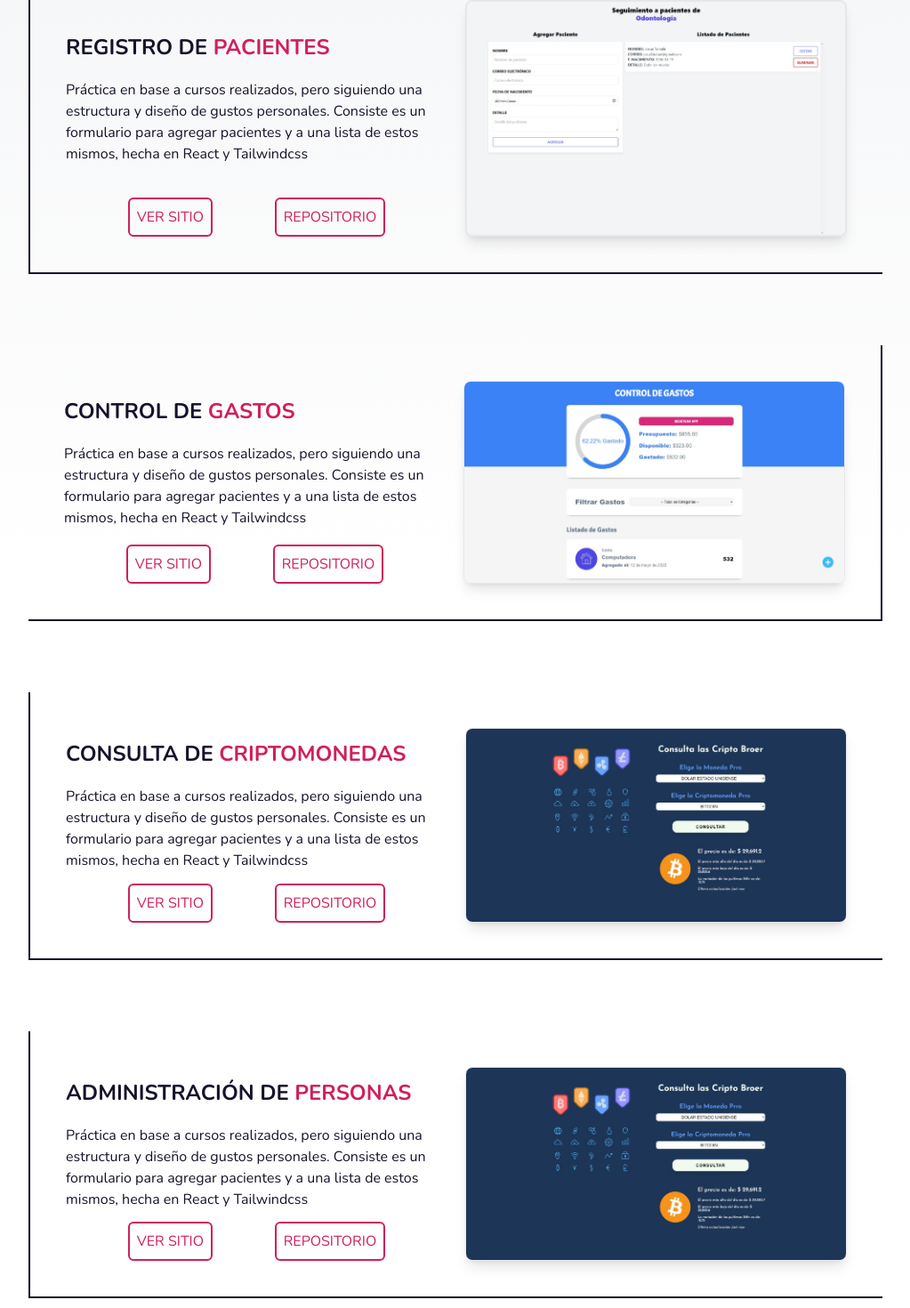
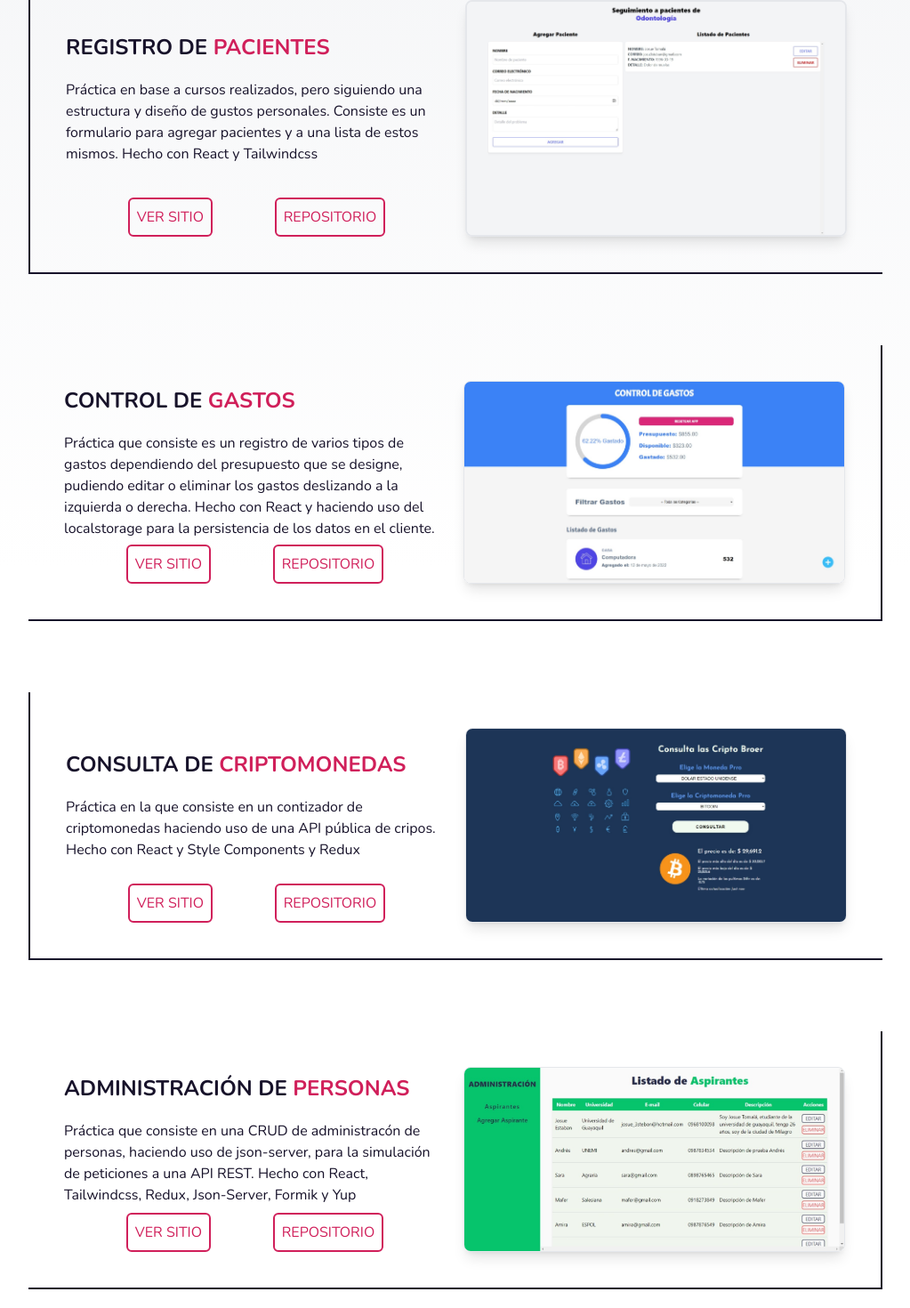
Before and after one commit to josu3steban/personal-portfolio, a React (Vite) app: page / in a window 1280 px wide. Shown: the part 2122-3592 px from the top of the page at 89% size, without its empty margins (128-1151 px from the left). Built offline with nearby package versions, Linux system fonts and the light colour scheme.

Commit message:
Practicas terminado

```diff
--- a/src/components/Projects.jsx
+++ b/src/components/Projects.jsx
@@ -1,6 +1,7 @@
 import ImgPaciente from '../assets/img/pract-pacientes.jpeg';
 import ImgControl from '../assets/img/pract-control.jpeg';
 import ImgCripto from '../assets/img/pract-cripto.jpeg';
+import ImgAdmin from '../assets/img/pract-admin.jpeg';
 
 export const Projects = () => {
   return (
@@ -18,7 +19,7 @@ export const Projects = () => {
                 <div className="flex flex-col w-1/2 text-[#17122A]">
                     <div className="grow flex flex-col justify-center">
                         <h2 className='mb-5 uppercase text-2xl font-bold'>Registro de <span className='text-[#D01F5A]'>pacientes</span></h2>
-                        <p>Práctica en base a cursos realizados, pero siguiendo una estructura y diseño de gustos personales. Consiste es un formulario para agregar pacientes y a una lista de estos mismos, hecha en React y Tailwindcss</p>
+                        <p>Práctica en base a cursos realizados, pero siguiendo una estructura y diseño de gustos personales. Consiste es un formulario para agregar pacientes y a una lista de estos mismos. Hecho con React y Tailwindcss</p>
                     </div>
 
                     <div className="flex justify-evenly">
@@ -38,7 +39,7 @@ export const Projects = () => {
                 <div className="flex flex-col w-1/2 text-[#17122A]">
                     <div className="grow flex flex-col justify-center">
                         <h2 className='mb-5 uppercase text-2xl font-bold'>control de <span className='text-[#D01F5A]'>gastos</span></h2>
-                        <p>Práctica en base a cursos realizados, pero siguiendo una estructura y diseño de gustos personales. Consiste es un formulario para agregar pacientes y a una lista de estos mismos, hecha en React y Tailwindcss</p>
+                        <p>Práctica que consiste es un registro de varios tipos de gastos dependiendo del presupuesto que se designe, pudiendo editar o eliminar los gastos deslizando a la izquierda o derecha. Hecho con React y haciendo uso del localstorage para la persistencia de los datos en el cliente.</p>
                     </div>
 
                     <div className="flex justify-evenly">
@@ -48,7 +49,7 @@ export const Projects = () => {
                 </div>
 
                 <div className="w-1/2 rounded-lg overflow-hidden shadow-lg border">
-                    <img src={ ImgControl } alt="captura de pacientes" />
+                    <img src={ ImgControl } alt="captura de control de gastos" />
                 </div>
 
             </article>
@@ -58,7 +59,7 @@ export const Projects = () => {
                 <div className="flex flex-col w-1/2 text-[#17122A]">
                     <div className="grow flex flex-col justify-center">
                         <h2 className='mb-5 uppercase text-2xl font-bold'>consulta de <span className='text-[#D01F5A]'>criptomonedas</span></h2>
-                        <p>Práctica en base a cursos realizados, pero siguiendo una estructura y diseño de gustos personales. Consiste es un formulario para agregar pacientes y a una lista de estos mismos, hecha en React y Tailwindcss</p>
+                        <p>Práctica en la que consiste en un contizador de criptomonedas haciendo uso de una API pública de cripos. Hecho con React y Style Components y Redux</p>
                     </div>
 
                     <div className="flex justify-evenly">
@@ -68,17 +69,17 @@ export const Projects = () => {
                 </div>
 
                 <div className="w-1/2 rounded-lg overflow-hidden shadow-lg border">
-                    <img src={ ImgCripto } alt="captura de pacientes" />
+                    <img src={ ImgCripto } alt="captura de consulta de criptomonedas" />
                 </div>
 
             </article>
 
-            <article className='mt-20 w-3/4 flex gap-5 p-10 border-[#17122A] border-l-2 border-b-2'>
+            <article className='mt-20 w-3/4 flex gap-5 p-10 border-[#17122A] border-r-2 border-b-2'>
 
                 <div className="flex flex-col w-1/2 text-[#17122A]">
                     <div className="grow flex flex-col justify-center">
                         <h2 className='mb-5 uppercase text-2xl font-bold'>administración de <span className='text-[#D01F5A]'>personas</span></h2>
-                        <p>Práctica en base a cursos realizados, pero siguiendo una estructura y diseño de gustos personales. Consiste es un formulario para agregar pacientes y a una lista de estos mismos, hecha en React y Tailwindcss</p>
+                        <p>Práctica que consiste en una CRUD de administracón de personas, haciendo uso de json-server, para la simulación de peticiones a una API REST. Hecho con React, Tailwindcss, Redux, Json-Server, Formik y Yup</p>
                     </div>
 
                     <div className="flex justify-evenly">
@@ -88,7 +89,7 @@ export const Projects = () => {
                 </div>
 
                 <div className="w-1/2 rounded-lg overflow-hidden shadow-lg border">
-                    <img src={ ImgCripto } alt="captura de pacientes" />
+                    <img src={ ImgAdmin } alt="captura de administracion de personas" />
                 </div>
 
             </article>
```
Also changed, not shown: src/assets/img/pract-admin.jpeg (added).
